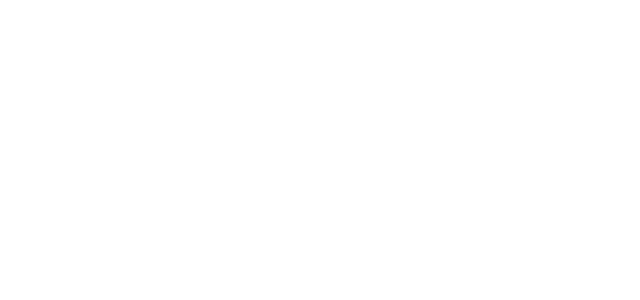
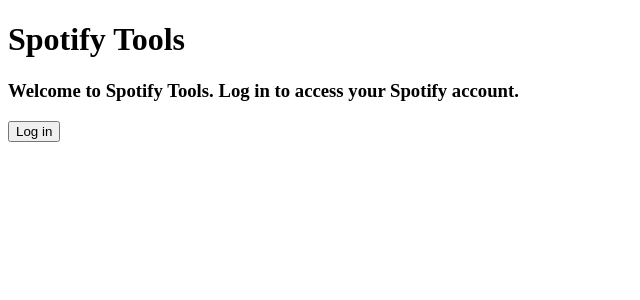
Before and after one commit to yixinxiao7/spotify_tools, a React app in the folder ui/: page / in a window 1280 px wide. Shown: the top 300 px of the page, without its empty margins (0-640 px from the left). Built offline with nearby package versions, Linux system fonts and the light colour scheme; the HTML template or start-up script is replaced by a standard one.

Commit message:
better routing for logging in

```diff
--- a/ui/src/App.js
+++ b/ui/src/App.js
@@ -3,14 +3,17 @@
 import { render } from "react-dom";
 import { BrowserRouter, Route, Switch, Redirect } from "react-router-dom";
 
-import Login from './pages/Login.jsx';
+import OnboardingPage from './pages/OnboardingPage.jsx';
+import HomePage from './pages/HomePage.jsx';
+
 
 class App extends Component {
   render() {
     return (
       <BrowserRouter>
         <Switch>
-          <Route path="/authorize" component={Login} />
+          <Route exact path="/" component={OnboardingPage} />
+          <Route exact path="/home" component={HomePage} />
           {/* <Route exact path="/404" component = {NotFound}/> */}
           {/* <Redirect to="/404"/> */}
         </Switch>
--- a/ui/src/pages/Login.jsx
+++ b/ui/src/components/Login.jsx
@@ -1,8 +1,9 @@
 import React, { useEffect } from 'react';
+
 
 const CLIENT_ID = "f302afa9ce974067be62558b9cbcca0f";
 const AUTHORIZE_ENDPOINT = "https://accounts.spotify.com/authorize";
-const REDIRECT_URI = "http://localhost:8000/authorize";  // TODO: change this
+const REDIRECT_URI = "http://localhost:8000/home";  // TODO: change this
 const SCOPES = [
     'playlist-modify-public',
     'playlist-modify-private',
--- /dev/null
+++ b/ui/src/pages/HomePage.jsx
@@ -0,0 +1,11 @@
+import React from 'react';
+
+
+const HomePage = () => {
+    console.log(localStorage)
+    return(
+        "WELCOME!!"
+    )
+}
+
+export default HomePage;
--- /dev/null
+++ b/ui/src/pages/OnboardingPage.jsx
@@ -0,0 +1,19 @@
+import React from 'react';
+import Login from '../components/Login.jsx';
+
+
+const OnboardingPage = () => {
+    return(
+        <div>
+            <h1>
+                Spotify Tools
+            </h1>
+            <h3>
+                Welcome to Spotify Tools. Log in to access your Spotify account.
+            </h3>
+            <Login/>
+        </div>
+    )
+}
+
+export default OnboardingPage;
```
Also changed, not shown: 1 other file (tests, documents, lock files or other folders).
